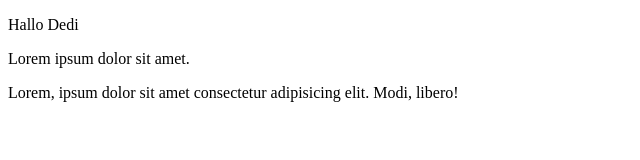
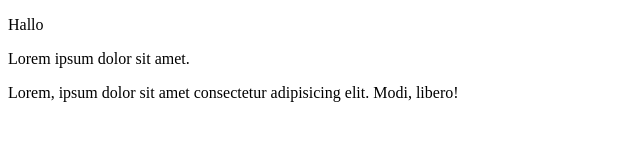
Before and after one commit to abakzaki/proyek-netlify, a plain HTML site: page index.html in a window 1280 px wide. Shown: the full height of the page, 0-640 px from the left. Drawn offline with Linux system fonts and the light colour scheme.

Commit message:
ubah isi di master

```diff
--- a/index.html
+++ b/index.html
@@ -8,7 +8,7 @@
 </head>
 
 <body>
-    <p>Hallo Dedi</p>
+    <p>Hallo</p>
     <p>Lorem ipsum dolor sit amet.</p>
     <p>Lorem, ipsum dolor sit amet consectetur adipisicing elit. Modi, libero!</p>
 </body>
```
